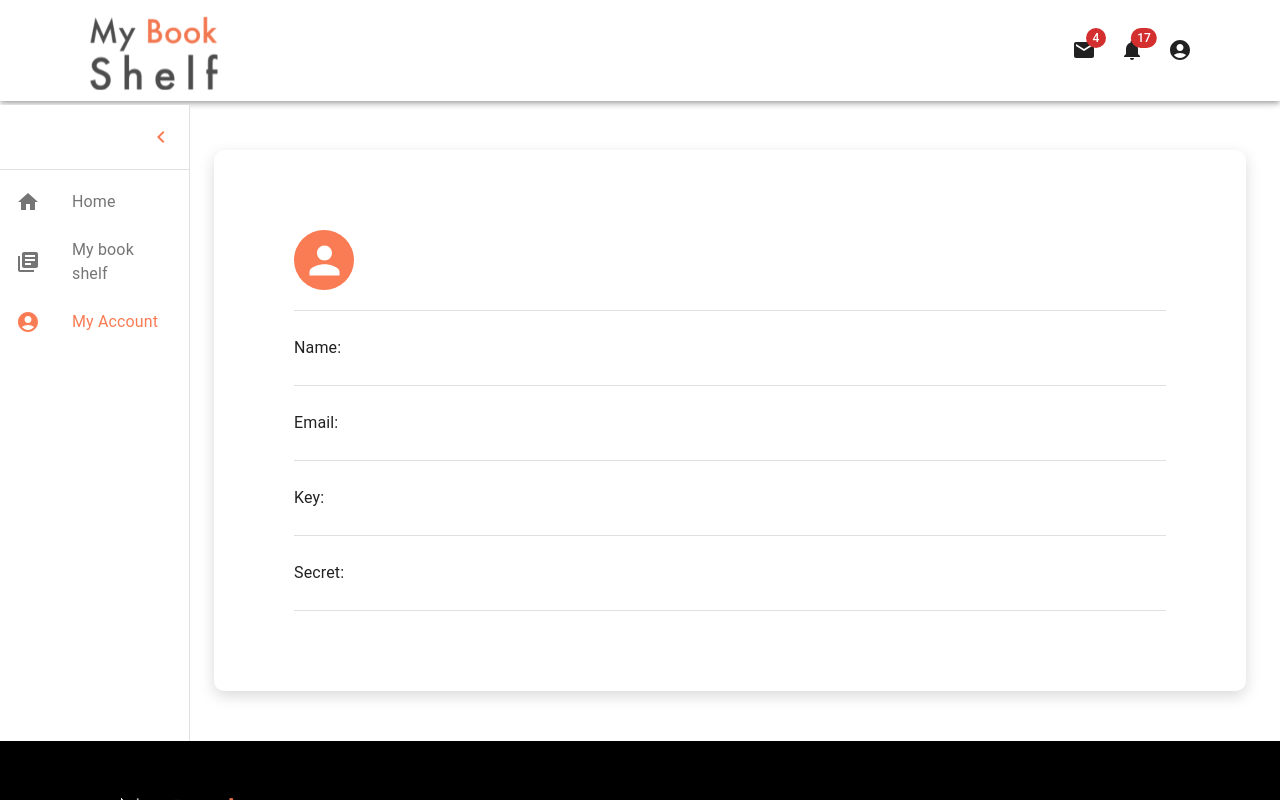
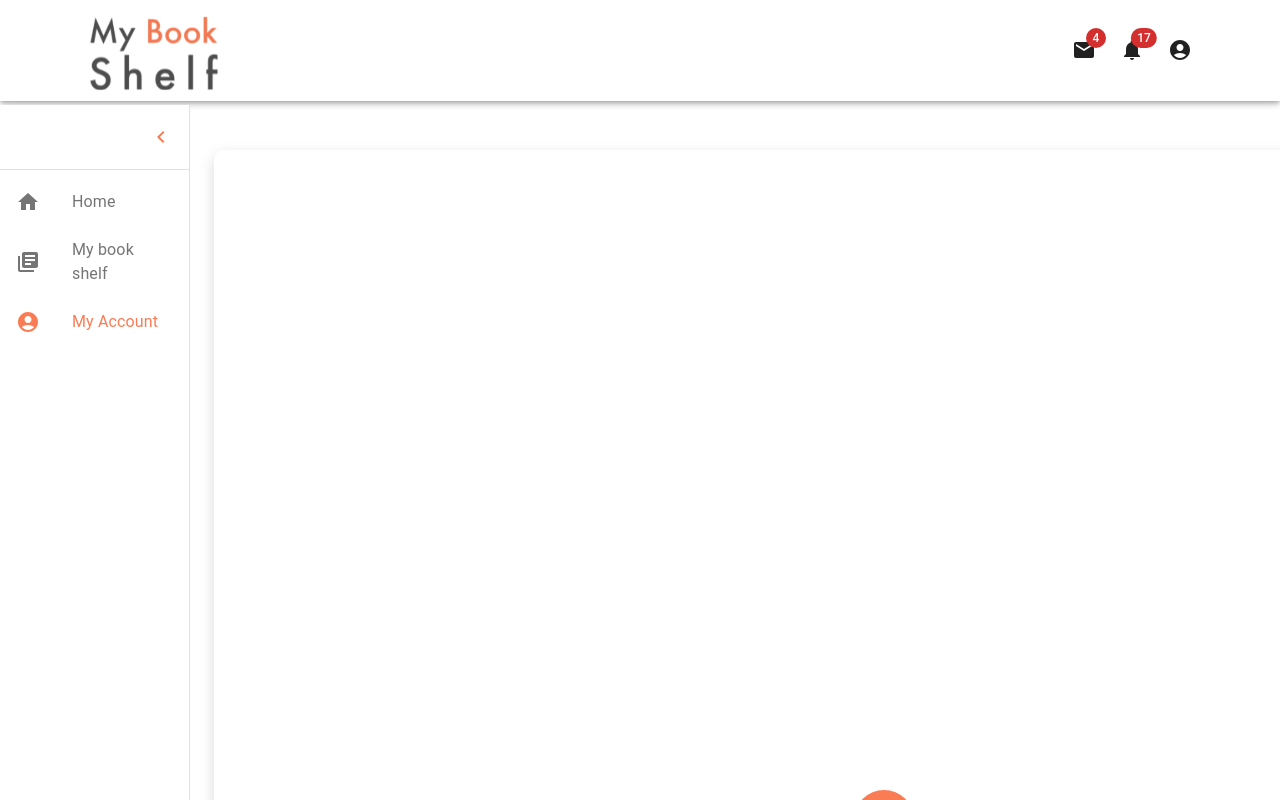
Before and after one commit to AsilbekMelikov/Bookshelf-js, a React (Create React App) app: page /account in a window 1280 px wide. Shown: the top 800 px of the page. Built offline with nearby package versions, Linux system fonts and the light colour scheme; no server answers.

Commit message:
refactor

```diff
--- a/src/pages/UserAccount.jsx
+++ b/src/pages/UserAccount.jsx
@@ -16,7 +16,7 @@ const UserAccount = () => {
     <Box
       sx={{
         backgroundColor: "#fff",
-        padding: "80px",
+        padding: { xs: "30px", sm: 80 },
         boxShadow: "rgba(0, 0, 0, 0.15) 0px 5px 15px 0px",
         borderRadius: "10px",
       }}
```
